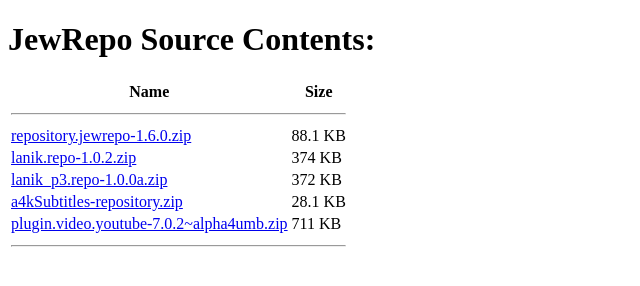
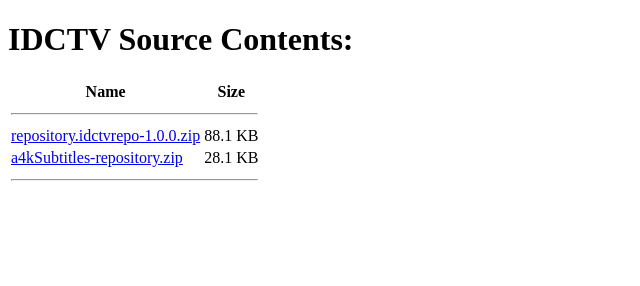
Before and after one commit to DabManTrips/DabManTrips.github.io, a plain HTML site: page index.html in a window 1280 px wide. Shown: the whole page, without its empty margins (0-640 px from the left). Drawn offline with Linux system fonts and the light colour scheme.

Commit message:
Update index.html

```diff
--- a/index.html
+++ b/index.html
@@ -3,13 +3,13 @@
 <html lang="en">
     <head>
         <meta charset="UTF-8">
-        <meta name="author" content="JewBMX">
-        <meta name="description" content="JewRepo Source Link">
+        <meta name="author" content="IDCTV">
+        <meta name="description" content="IDCTV Source Link">
         <meta name="viewport" content="width=device-width, initial-scale=1.0">
-        <title>JewRepo Source Link</title>
+        <title>IDCTV Source Link</title>
     </head>
     <body>
-        <h1>JewRepo Source Contents:</h1>
+        <h1>IDCTV Source Contents:</h1>
         <table>
             <tr>
                 <th>Name</th>
@@ -19,24 +19,12 @@
                 <th colspan="2"><hr></th>
             </tr>
             <tr>
-                <td><a href="repository.jewrepo-1.6.0.zip">repository.jewrepo-1.6.0.zip</a></td>
+                <td><a href="repository.idctvrepo-1.0.0.zip">repository.idctvrepo-1.0.0.zip</a></td>
                 <td>88.1 KB</td>
-            </tr>
-            <tr>
-                <td><a href="lanik.repo-1.0.2.zip">lanik.repo-1.0.2.zip</a></td>
-                <td>374 KB</td>
-            </tr>
-            <tr>
-                <td><a href="lanik_p3.repo-1.0.0a.zip">lanik_p3.repo-1.0.0a.zip</a></td>
-                <td>372 KB</td>
             </tr>
             <tr>
                 <td><a href="a4kSubtitles-repository.zip">a4kSubtitles-repository.zip</a></td>
                 <td>28.1 KB</td>
-            </tr>
-            <tr>
-                <td><a href="plugin.video.youtube-7.0.2~alpha4umb.zip">plugin.video.youtube-7.0.2~alpha4umb.zip</a></td>
-                <td>711 KB</td>
             </tr>
             <tr>
                 <th colspan="2"><hr></th>
```
